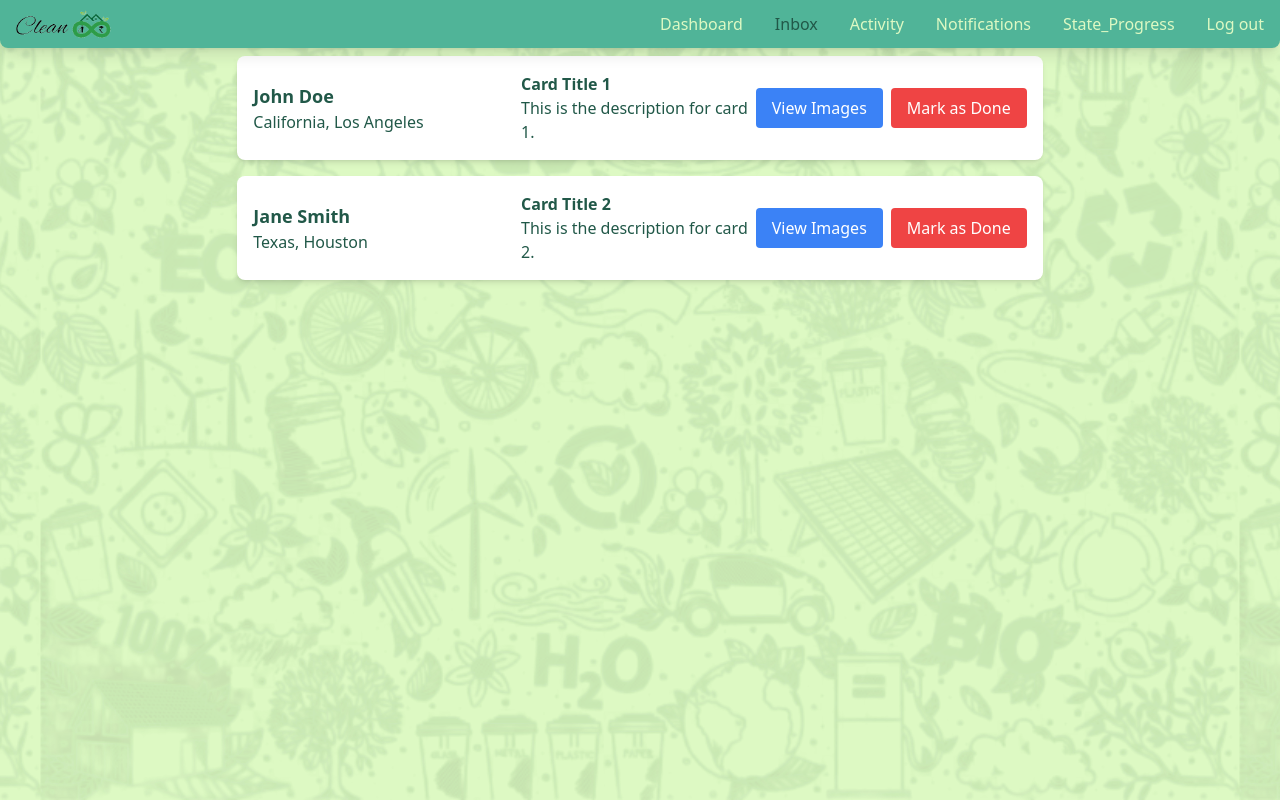
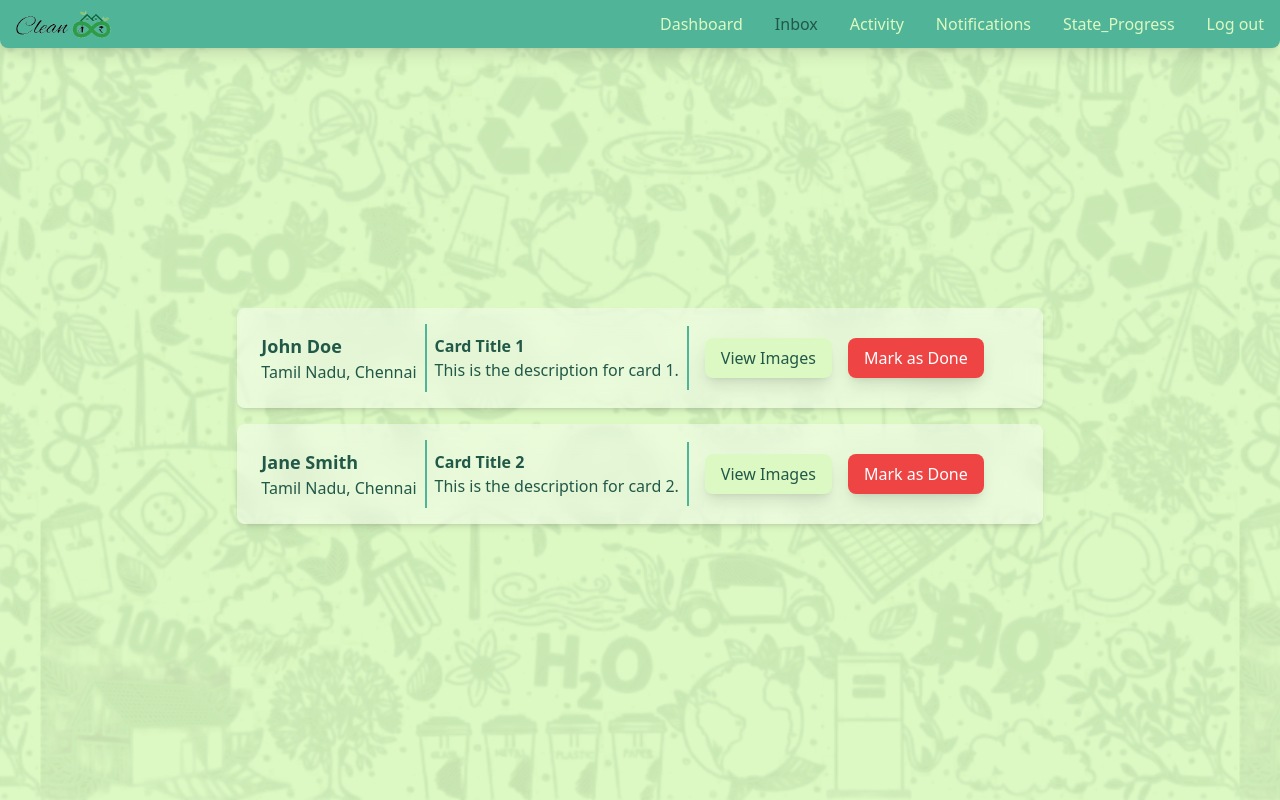
Before and after one commit to Densingh-123/cleaninfinity, a React (Vite) app in the folder client/: page /admin/inbox in a window 1280 px wide. Built offline with nearby package versions, Linux system fonts and the light colour scheme.

Commit message:
updated Inbox

```diff
--- a/client/src/components/admin/Inbox.jsx
+++ b/client/src/components/admin/Inbox.jsx
@@ -4,20 +4,20 @@ const data = [
   {
     id: 1,
     name: "John Doe",
-    state: "California",
-    district: "Los Angeles",
+    state: "Tamil Nadu",
+    district: "Chennai",
     title: "Card Title 1",
     description: "This is the description for card 1.",
-    image: "https://via.placeholder.com/150",
+    image: "https://placehold.co/150",
   },
   {
     id: 2,
     name: "Jane Smith",
-    state: "Texas",
-    district: "Houston",
+    state: "Tamil Nadu",
+    district: "Chennai",
     title: "Card Title 2",
     description: "This is the description for card 2.",
-    image: "https://placeholder.com/150",
+    image: "https://placehold.co/150",
   },
 ]
 
@@ -34,31 +34,32 @@ export default function Inbox() {
   }
 
   return (
-    <div className='container flex flex-col gap-4'>
+    <div className='container flex flex-col gap-y-4 justify-center'>
       {data.map(card => (
         <div
           key={card.id}
-          className={`flex items-center p-4 rounded-lg shadow-md ${
-            completedCards.includes(card.id) ? "bg-green-100" : "bg-white"
+          className={`flex items-center p-4 rounded-lg shadow-md cards ${
+            completedCards.includes(card.id)
+              ? "bg-light-green"
+              : "bg-white/40 backdrop-blur-md"
           }`}>
-          <div className='flex-1'>
+          <span>
             <h3 className='font-bold text-lg'>{card.name}</h3>
             <p>
               {card.state}, {card.district}
             </p>
-          </div>
-          <div className='w-px h-full bg-gray-300 mx-4'></div>
-          <div className='flex-1'>
+          </span>
+          <span>
             <h4 className='font-bold'>{card.title}</h4>
             <p>{card.description}</p>
-          </div>
+          </span>
           <button
-            className='px-4 py-2 bg-blue-500 text-white rounded hover:bg-blue-600'
+            className='px-4 py-2 rounded-lg shadow-lg bg-lightest-green ml-4'
             onClick={() => handleViewImage(card.image)}>
             View Images
           </button>
           <button
-            className='px-4 py-2 bg-red-500 text-white rounded hover:bg-red-600 ml-2'
+            className='px-4 py-2 bg-red-500 text-white shadow-lg rounded-lg ml-4 hover:bg-red-600'
             onClick={() => handleMarkAsDone(card.id)}>
             Mark as Done
           </button>
@@ -75,7 +76,7 @@ export default function Inbox() {
               className='max-w-full h-auto'
             />
             <button
-              className='mt-2 px-4 py-2 bg-red-500 text-white rounded hover:bg-red-600'
+              className='mt-2 px-4 float-end py-2 bg-red-500 text-white rounded hover:bg-red-600'
               onClick={() => setModalImage(null)}>
               Close
             </button>
--- a/client/src/index.css
+++ b/client/src/index.css
@@ -72,3 +72,9 @@ h3 {
 ::-webkit-scrollbar-track {
   @apply w-2;
 }
+
+.cards {
+  > span {
+    @apply p-2 border-r-2 border-medium-green;
+  }
+}
```
